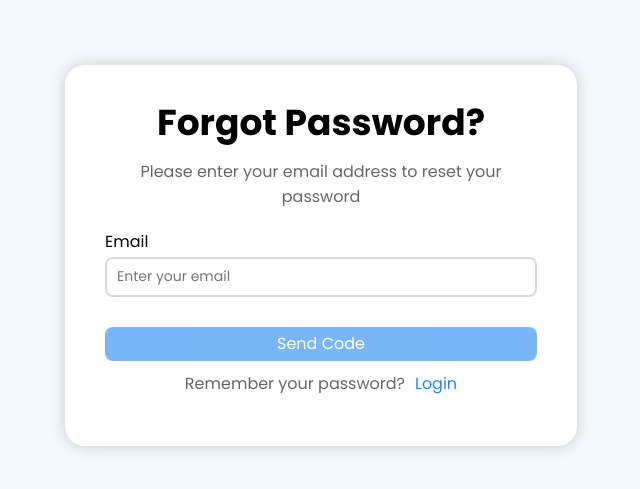
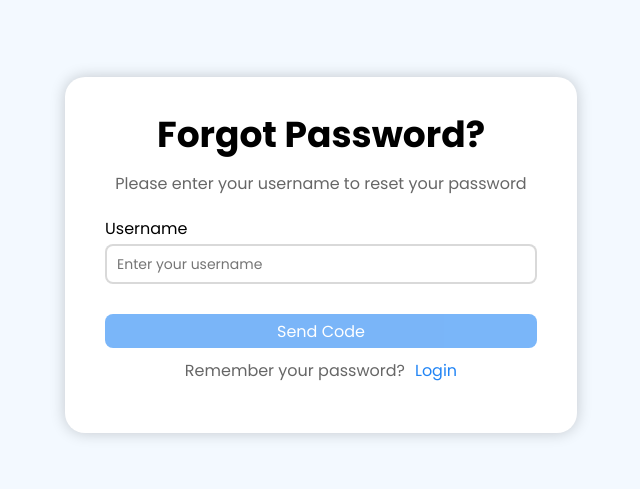
Before and after one commit to tlhalesebaeng/testmaker-frontend, a React (Vite) app: page /auth/password/reset in a window 1280 px wide. Shown: the part 145-634 px from the top of the page, without its empty margins (319-959 px from the left). Built offline with nearby package versions, Linux system fonts and the light colour scheme; no server answers.

Commit message:
Change the idetifier to username and not email

```diff
--- a/src/features/auth/forgot-password/ForgotPassword.jsx
+++ b/src/features/auth/forgot-password/ForgotPassword.jsx
@@ -5,12 +5,11 @@ import Button from '../../../components/button/Button';
 import Input from '../../../components/input/Input.jsx';
 import AuthQuestion from '../auth-question/AuthQuestion';
 import Form from '../form/Form.jsx';
-import isValidEmail from '../../../utils/validEmail.js';
 import './ForgotPassword.css';
 
 const ForgotPassword = () => {
     const navigate = useNavigate();
-    const [data, setData] = useState({ email: '' }); // Email input field data
+    const [data, setData] = useState({ username: '' }); // Email input field data
 
     const handleSendCode = (event) => {
         event.preventDefault();
@@ -26,16 +25,16 @@ const ForgotPassword = () => {
     };
 
     let disableBtn = false; // Disables the send code button
-    if (!data.email || !isValidEmail(data.email)) disableBtn = true;
+    if (!data.email) disableBtn = true;
 
     const fieldProps = {
-        type: 'email',
-        placeholder: 'Enter your email',
-        labelText: 'Email',
+        type: 'username',
+        placeholder: 'Enter your username',
+        labelText: 'Username',
         onChange: (e) => handleChange(e, 'email'),
     };
 
-    const description = 'Please enter your email address to reset your password';
+    const description = 'Please enter your username to reset your password';
 
     return (
         <>
```
